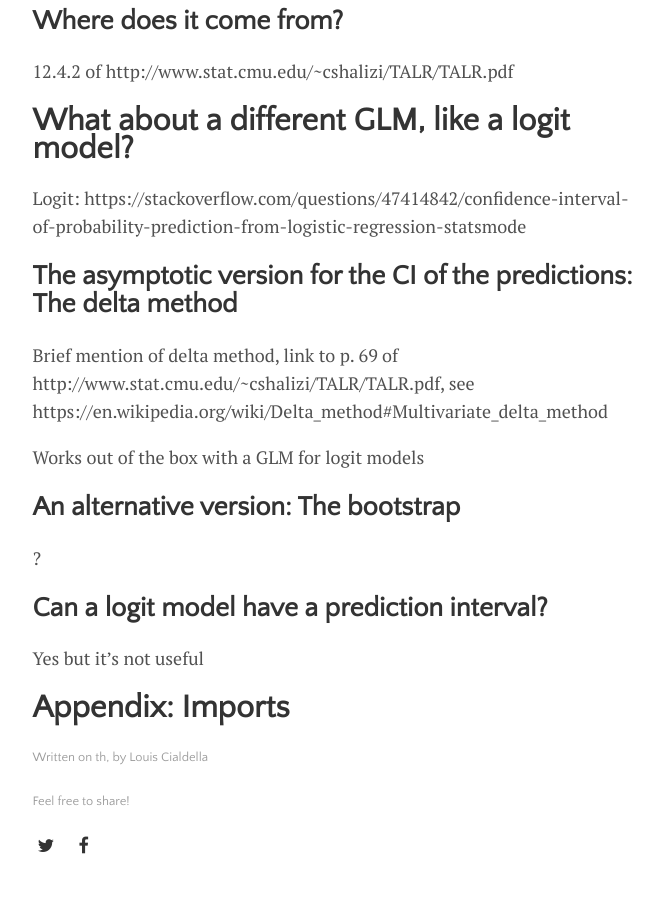
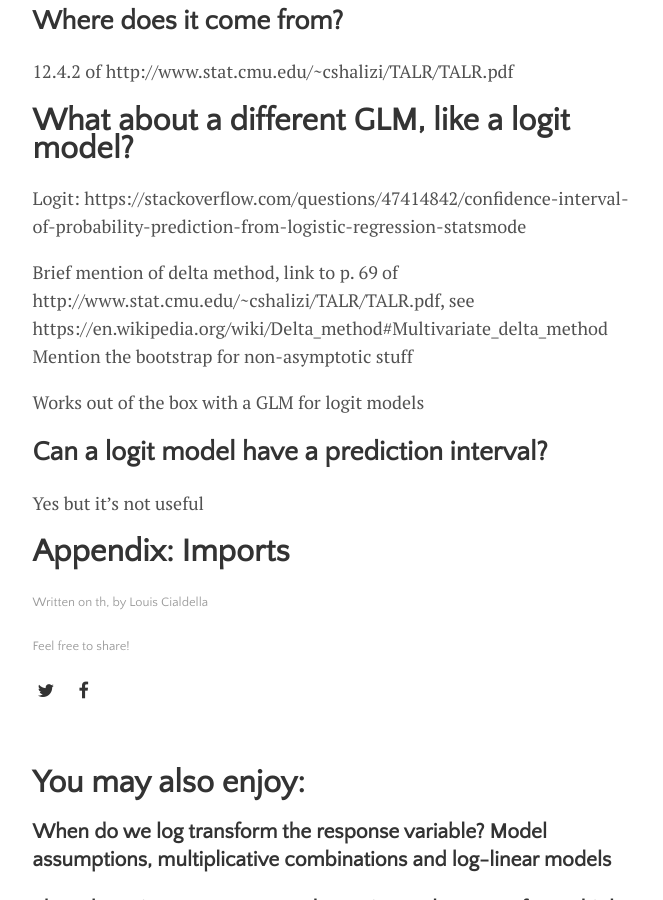
Before and after one commit to lmc2179/lmc2179.github.io, a Jekyll site: the page built from drafts/prediction_confidence.md, in a window 1280 px wide and 900 px high, scrolled down 3600 px. Shown: the whole window, without its empty margins (300-963 px from the left). Built offline with Jekyll 4.4.1, drawn with Linux system fonts in a browser that asks for light colours; some of the changed text lies outside the part shown.

Commit message:
Update prediction_confidence.md

```diff
--- a/drafts/prediction_confidence.md
+++ b/drafts/prediction_confidence.md
@@ -66,9 +66,9 @@ We've got quite a dense plot now - let's take some time and recap all the elemen
 
 # Recap: What is the OLS model doing?
 
-Relationship between x and y
+Observed relationship between x and y
 
-Gives us $\mathbb{E} [y \mid X]$ plus the noise
+Gives us $\mathbb{E} [y \mid X]$ plus some gaussian noise
 
 # Confidence intervals around the predictions
 
@@ -104,21 +104,14 @@ Section 8.2 of http://www.stat.cmu.edu/~cshalizi/TALR/TALR.pdf
 
 Logit: https://stackoverflow.com/questions/47414842/confidence-interval-of-probability-prediction-from-logistic-regression-statsmode
 
-## The asymptotic version for the CI of the predictions: The delta method
-
 Brief mention of delta method, link to p. 69 of http://www.stat.cmu.edu/~cshalizi/TALR/TALR.pdf, see https://en.wikipedia.org/wiki/Delta_method#Multivariate_delta_method
+Mention the bootstrap for non-asymptotic stuff
 
 Works out of the box with a GLM for logit models
-
-## An alternative version: The bootstrap
-
-?
 
 
 ## Can a logit model have a prediction interval?
 
 Yes but it's not useful
 
-
-
 # Appendix: Imports
```
